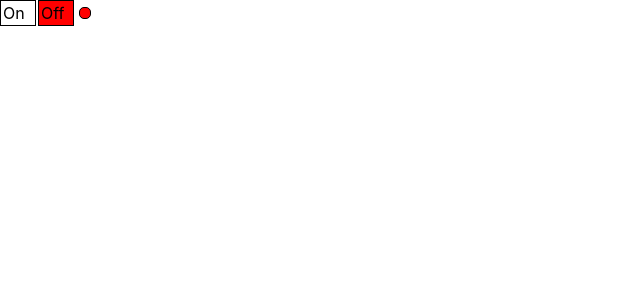
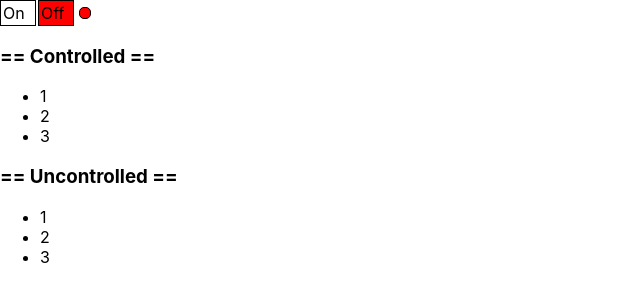
Before and after one commit to dnisaev/kabzda, a React (Create React App) app: page / in a window 1280 px wide. Shown: the top 302 px of the page, without its empty margins (0-640 px from the left). Built offline with nearby package versions, Linux system fonts and the light colour scheme.

Commit message:
add Accordion

```diff
--- a/src/App.tsx
+++ b/src/App.tsx
@@ -4,6 +4,8 @@ import './App.css';
 // import {Rating} from "./components/Rating";
 // import {PageTitle} from "./components/PageTitle";
 import OnOff from "./components/OnOff/OnOff";
+import Accordion from "./components/Accordion/Accordion";
+import UncontrolledAccordion from "./components/Accordion/UncontrolledAccordion";
 
 
 export function App() {
@@ -22,7 +24,8 @@ export function App() {
         // </div>
         <div>
             <OnOff />
-            {/*<OnOff on={false}/>*/}
+            <Accordion titleValue={"Controlled"} collapsed={false}/>
+            <UncontrolledAccordion titleValue={"Uncontrolled"}/>
         </div>
     );
 }
--- /dev/null
+++ b/src/components/Accordion/Accordion.tsx
@@ -0,0 +1,37 @@
+import React from 'react';
+
+type AccordionPropsType = {
+    titleValue: string
+    collapsed: boolean
+}
+
+function Accordion(props: AccordionPropsType) {
+    return (
+        <div>
+            <AccordionTitle title={props.titleValue}/>
+            {!props.collapsed && <AccordionBody/>}
+        </div>
+    );
+};
+
+type AccordionTitlePropsType = {
+    title: string
+}
+
+function AccordionTitle(props: AccordionTitlePropsType) {
+    return (
+        <h3>== {props.title} ==</h3>
+    )
+}
+
+function AccordionBody() {
+    return (
+        <ul>
+            <li>1</li>
+            <li>2</li>
+            <li>3</li>
+        </ul>
+    )
+}
+
+export default Accordion;
--- /dev/null
+++ b/src/components/Accordion/UncontrolledAccordion.tsx
@@ -0,0 +1,36 @@
+import React from 'react';
+
+type AccordionPropsType = {
+    titleValue: string
+}
+
+function UncontrolledAccordion(props: AccordionPropsType) {
+    return (
+        <div>
+            <AccordionTitle title={props.titleValue}/>
+            <AccordionBody/>
+        </div>
+    );
+};
+
+type AccordionTitlePropsType = {
+    title: string
+}
+
+function AccordionTitle(props: AccordionTitlePropsType) {
+    return (
+        <h3>== {props.title} ==</h3>
+    )
+}
+
+function AccordionBody() {
+    return (
+        <ul>
+            <li>1</li>
+            <li>2</li>
+            <li>3</li>
+        </ul>
+    )
+}
+
+export default UncontrolledAccordion;
```
